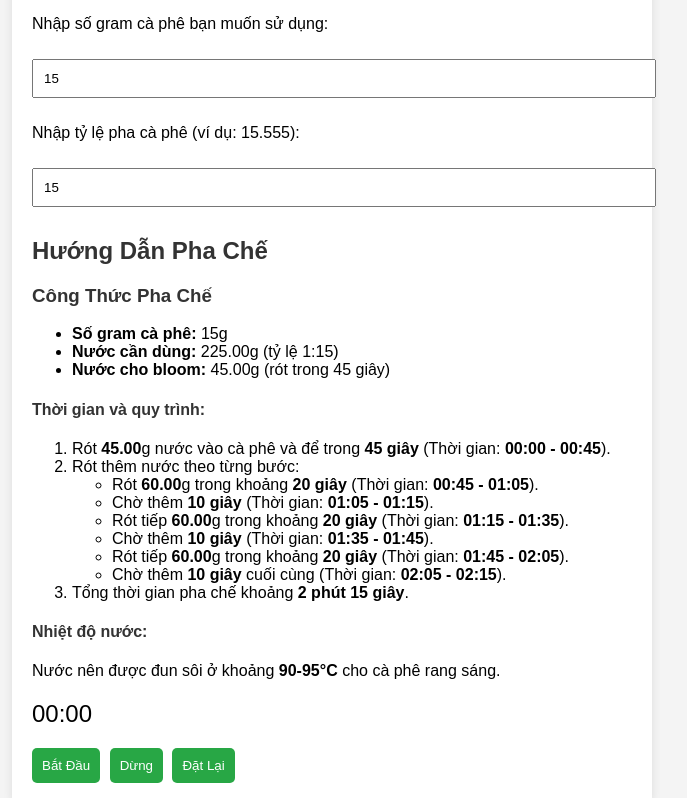
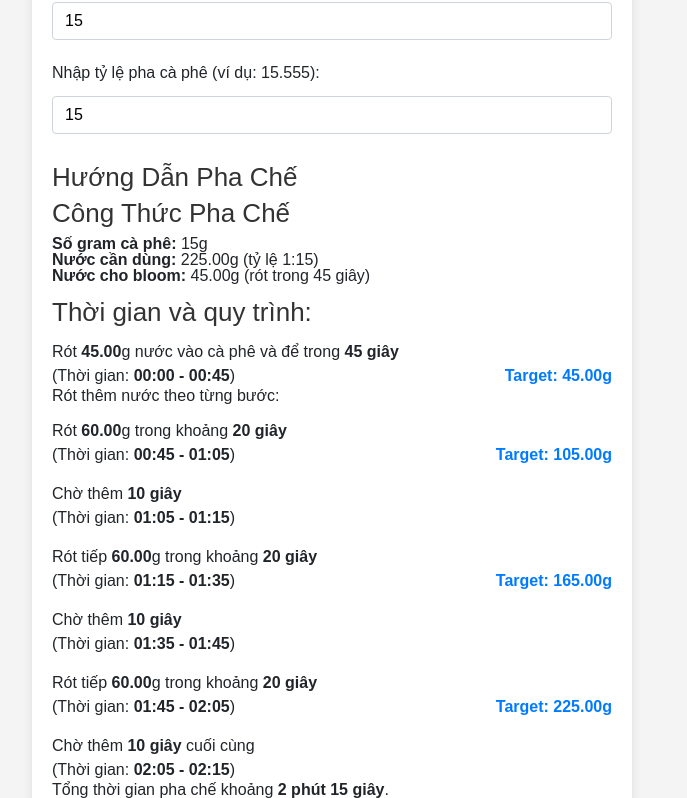
Before and after one commit to d0t666/cafe_v60, a plain HTML site: page index.html in a window 1280 px wide. Shown: the part 105-903 px from the top of the page, without its empty margins (308-995 px from the left). Drawn offline with nearby package versions, Linux system fonts and the light colour scheme.

Commit message:
reset css, add time and target ml

```diff
--- /dev/null
+++ b/css/reset.css
@@ -0,0 +1,128 @@
+/* http://meyerweb.com/eric/tools/css/reset/
+   v2.0 | 20110126
+   License: none (public domain)
+*/
+
+html,
+body,
+div,
+span,
+applet,
+object,
+iframe,
+h1,
+h2,
+h3,
+h4,
+h5,
+h6,
+p,
+blockquote,
+pre,
+a,
+abbr,
+acronym,
+address,
+big,
+cite,
+code,
+del,
+dfn,
+em,
+img,
+ins,
+kbd,
+q,
+s,
+samp,
+small,
+strike,
+sub,
+sup,
+tt,
+var,
+b,
+u,
+i,
+center,
+dl,
+dt,
+dd,
+ol,
+ul,
+li,
+fieldset,
+form,
+label,
+legend,
+table,
+caption,
+tbody,
+tfoot,
+thead,
+tr,
+th,
+td,
+article,
+aside,
+canvas,
+details,
+embed,
+figure,
+figcaption,
+footer,
+header,
+hgroup,
+menu,
+nav,
+output,
+ruby,
+section,
+summary,
+time,
+mark,
+audio,
+video {
+    margin: 0;
+    padding: 0;
+    border: 0;
+    font-size: 100%;
+    font: inherit;
+    vertical-align: baseline;
+}
+/* HTML5 display-role reset for older browsers */
+article,
+aside,
+details,
+figcaption,
+figure,
+footer,
+header,
+hgroup,
+menu,
+nav,
+section {
+    display: block;
+}
+body {
+    line-height: 1;
+}
+ol,
+ul {
+    list-style: none;
+}
+blockquote,
+q {
+    quotes: none;
+}
+blockquote:before,
+blockquote:after,
+q:before,
+q:after {
+    content: "";
+    content: none;
+}
+table {
+    border-collapse: collapse;
+    border-spacing: 0;
+}
--- a/index.html
+++ b/index.html
@@ -1,10 +1,16 @@
 <!DOCTYPE html>
 <html lang="vi">
     <head>
-    <meta charset="UTF-8">
-    <meta name="viewport" content="width=device-width, initial-scale=1.0">
+        <meta charset="UTF-8" />
+        <meta name="viewport" content="width=device-width, initial-scale=1.0" />
         <title>Công Thức Pha Cà Phê V60</title>
+        <link href="https://stackpath.bootstrapcdn.com/bootstrap/4.5.2/css/bootstrap.min.css" rel="stylesheet" />
+        <!-- reset -->
+        <link rel="stylesheet" href="./css/reset.css" />
         <style>
+            * {
+                box-sizing: border-box;
+            }
             body {
                 font-family: Arial, sans-serif;
                 margin: 20px;
@@ -12,6 +18,8 @@
             }
             .title {
                 color: #333;
+                font-size: 26px;
+                margin-bottom: 10px;
             }
             .container {
                 max-width: 600px;
@@ -19,7 +27,11 @@
                 padding: 20px;
                 background: white;
                 border-radius: 5px;
-            box-shadow: 0 0 10px rgba(0,0,0,0.1);
+                box-shadow: 0 0 10px rgba(0, 0, 0, 0.1);
+            }
+            .head__container {
+                border: none;
+                box-shadow: none;
             }
             .input {
                 width: 100%;
@@ -27,7 +39,7 @@
                 margin: 10px 0;
             }
             .button {
-            padding: 10px;
+                padding: 16px;
                 background-color: #28a745;
                 color: white;
                 border: none;
@@ -43,9 +55,23 @@
                 margin: 20px 0;
             }
             .milestone {
-            display: flex;
-            justify-content: space-between;
+                /* display: flex; */
+                /* justify-content: space-between;
+                align-items: center; */
+                gap: 8px;
+                margin-top: 15px;
+                line-height: 1.5;
             }
+            .milestone__details {
+                display: block;
+            }
+
+            .milestone__target {
+                display: block;
+                float: right; /* Nếu bạn muốn nó nằm bên phải */
+                /* font-weight: 600; */
+            }
+
             .milestone__text {
                 color: #333;
             }
@@ -53,17 +79,71 @@
                 color: green;
                 display: none; /* Mặc định không hiển thị */
             }
+            .target {
+                color: #007bff; /* Màu xanh dương cho Target */
+                font-weight: bold;
+            }
+            /* input  */
+            .input-block {
+                margin-bottom: 20px; /* Khoảng cách giữa các block */
+            }
+
+            .input-group {
+                margin-bottom: 15px; /* Khoảng cách giữa các nhóm */
+            }
+
+            .input-label {
+                margin-bottom: 5px; /* Khoảng cách giữa nhãn và ô nhập */
+            }
+
+            .input {
+                width: 100%; /* Đảm bảo ô nhập chiếm toàn bộ chiều rộng của nhóm */
+                height: 38px; /* Đặt chiều cao cố định cho các ô nhập */
+                padding: 0.375rem 0.75rem; /* Padding cho ô nhập */
+                border: 1px solid #ced4da; /* Border cho ô nhập */
+                border-radius: 0.25rem; /* Border-radius cho ô nhập */
+                box-sizing: border-box; /* Đảm bảo padding và border không làm tăng chiều rộng tổng cộng */
+            }
+
+            /* Ngăn zoom khi nhập trên iOS */
+            input[type="number"] {
+                font-size: 16px; /* Đảm bảo kích thước phông chữ không nhỏ hơn 16px */
+            }
+            /* timebrew */
+            .timebrew__wrap {
+                margin: 15px 0;
+            }
         </style>
     </head>
     <body>
-
         <div class="container">
             <h1 class="title">Công Thức Pha Cà Phê V60</h1>
-    <p>Nhập số gram cà phê bạn muốn sử dụng:</p>
-    <input type="number" class="input" id="coffeeWeight" placeholder="Số gram cà phê" value="15" min="1" />
+            <div class="input-block">
+                <div class="input-group">
+                    <label class="input-label">Nhập số gram cà phê bạn muốn sử dụng:</label>
+                    <input
+                        type="number"
+                        class="input"
+                        id="coffeeWeight"
+                        placeholder="Số gram cà phê"
+                        value="15"
+                        min="1"
+                    />
+                </div>
 
-    <p>Nhập tỷ lệ pha cà phê (ví dụ: 15.555):</p>
-    <input type="number" class="input" id="ratio" placeholder="Tỷ lệ pha" value="15" step="0.001" min="1" />
+                <div class="input-group">
+                    <label class="input-label">Nhập tỷ lệ pha cà phê (ví dụ: 15.555):</label>
+                    <input
+                        type="number"
+                        class="input"
+                        id="ratio"
+                        placeholder="Tỷ lệ pha"
+                        value="15"
+                        step="0.001"
+                        min="1"
+                    />
+                </div>
+            </div>
 
             <h2 class="title">Hướng Dẫn Pha Chế</h2>
             <div id="instructions"></div>
@@ -82,8 +162,8 @@
             let seconds = 0;
 
             function calculate() {
-        const coffeeWeight = parseInt(document.getElementById('coffeeWeight').value);
-        const ratio = parseFloat(document.getElementById('ratio').value);
+                const coffeeWeight = parseInt(document.getElementById("coffeeWeight").value);
+                const ratio = parseFloat(document.getElementById("ratio").value);
 
                 if (isNaN(coffeeWeight) || coffeeWeight <= 0) {
                     alert("Vui lòng nhập số gram cà phê hợp lệ.");
@@ -97,7 +177,7 @@
 
                 // Tính toán lượng nước cần thiết
                 const waterForBloom = coffeeWeight * 3; // Nước cho Bloom
-        const remainingWater = (coffeeWeight * ratio) - waterForBloom; // Nước còn lại
+                const remainingWater = coffeeWeight * ratio - waterForBloom; // Nước còn lại
                 const waterForPour = Math.round(remainingWater / 3); // Nước cho từng lần rót (chia đều cho 3 lần)
 
                 // Thời gian rót và nhiệt độ
@@ -108,27 +188,84 @@
             <li><strong>Nước cần dùng:</strong> ${(waterForBloom + remainingWater).toFixed(2)}g (tỷ lệ 1:${ratio})</li>
             <li><strong>Nước cho bloom:</strong> ${waterForBloom.toFixed(2)}g (rót trong 45 giây)</li>
         </ul>
+<div class="timebrew__wrap">
     <h4 class="title">Thời gian và quy trình:</h4>
     <ol>
-    <li>Rót <strong>${waterForBloom.toFixed(2)}</strong>g nước vào cà phê và để trong <strong>45 giây</strong> <span class="milestone__tick" id="tick-1">✔️</span> (Thời gian: <strong>00:00 - 00:45</strong>).</li>
+        <li class="milestone">
+            Rót <strong>${waterForBloom.toFixed(2)}</strong>g nước vào cà phê và để trong <strong>45 giây</strong>
+            <span class="milestone__tick" id="tick-1">✔️</span>
+            <div class="milestone__details">
+                (Thời gian: <strong>00:00 - 00:45</strong>)
+                <div class="milestone__target target">Target: ${waterForBloom.toFixed(2)}g</div>
+            </div>
+        </li>
         <li>Rót thêm nước theo từng bước:</li>
         <ul>
-        <li>Rót <strong>${waterForPour.toFixed(2)}</strong>g trong khoảng <strong>20 giây</strong> <span class="milestone__tick" id="tick-2">✔️</span> (Thời gian: <strong>00:45 - 01:05</strong>).</li>
-        <li>Chờ thêm <strong>10 giây</strong> <span class="milestone__tick" id="tick-3">✔️</span> (Thời gian: <strong>01:05 - 01:15</strong>).</li>
-        <li>Rót tiếp <strong>${waterForPour.toFixed(2)}</strong>g trong khoảng <strong>20 giây</strong> <span class="milestone__tick" id="tick-4">✔️</span> (Thời gian: <strong>01:15 - 01:35</strong>).</li>
-        <li>Chờ thêm <strong>10 giây</strong> <span class="milestone__tick" id="tick-5">✔️</span> (Thời gian: <strong>01:35 - 01:45</strong>).</li>
-        <li>Rót tiếp <strong>${waterForPour.toFixed(2)}</strong>g trong khoảng <strong>20 giây</strong> <span class="milestone__tick" id="tick-6">✔️</span> (Thời gian: <strong>01:45 - 02:05</strong>).</li>
-        <li>Chờ thêm <strong>10 giây</strong> cuối cùng <span class="milestone__tick" id="tick-7">✔️</span> (Thời gian: <strong>02:05 - 02:15</strong>). </li>
+            <li class="milestone">
+                Rót <strong>${waterForPour.toFixed(2)}</strong>g trong khoảng <strong>20 giây</strong>
+                <span class="milestone__tick" id="tick-2">✔️</span>
+                <div class="milestone__details">
+                    (Thời gian: <strong>00:45 - 01:05</strong>)
+                    <div class="milestone__target target">Target: ${(waterForBloom + waterForPour).toFixed(2)}g</div>
+                </div>
+            </li>
+            <li class="milestone">
+                Chờ thêm <strong>10 giây</strong>
+                <span class="milestone__tick" id="tick-3">✔️</span>
+                <div class="milestone__details">
+                    (Thời gian: <strong>01:05 - 01:15</strong>)
+                </div>
+            </li>
+            <li class="milestone">
+                Rót tiếp <strong>${waterForPour.toFixed(2)}</strong>g trong khoảng <strong>20 giây</strong>
+                <span class="milestone__tick" id="tick-4">✔️</span>
+                <div class="milestone__details">
+                    (Thời gian: <strong>01:15 - 01:35</strong>)
+                    <div class="milestone__target target">Target: ${(waterForBloom + waterForPour * 2).toFixed(
+                        2
+                    )}g</div>
+                </div>
+            </li>
+            <li class="milestone">
+                Chờ thêm <strong>10 giây</strong>
+                <span class="milestone__tick" id="tick-5">✔️</span>
+                <div class="milestone__details">
+                    (Thời gian: <strong>01:35 - 01:45</strong>)
+                </div>
+            </li>
+            <li class="milestone">
+                Rót tiếp <strong>${waterForPour.toFixed(2)}</strong>g trong khoảng <strong>20 giây</strong>
+                <span class="milestone__tick" id="tick-6">✔️</span>
+                <div class="milestone__details">
+                    (Thời gian: <strong>01:45 - 02:05</strong>)
+                    <div class="milestone__target target">Target: ${(waterForBloom + waterForPour * 3).toFixed(
+                        2
+                    )}g</div>
+                </div>
+            </li>
+            <li class="milestone">
+                Chờ thêm <strong>10 giây</strong> cuối cùng
+                <span class="milestone__tick" id="tick-7">✔️</span>
+                <div class="milestone__details">
+                    (Thời gian: <strong>02:05 - 02:15</strong>)
+                </div>
+            </li>
         </ul>
         <li>Tổng thời gian pha chế khoảng <strong>2 phút 15 giây</strong>.</li>
     </ol>
+</div>
+
+
+
+
+
 
 
         <h4 class="title">Nhiệt độ nước:</h4>
         <p>Nước nên được đun sôi ở khoảng <strong>90-95°C</strong> cho cà phê rang sáng.</p>
         `;
 
-        document.getElementById('instructions').innerHTML = instructions;
+                document.getElementById("instructions").innerHTML = instructions;
 
                 // Reset dấu tick
                 resetTicks();
@@ -137,18 +274,18 @@
             function startTimer() {
                 clearInterval(timerInterval);
                 seconds = 0; // Reset lại giây
-        timerInterval = setInterval(function() {
+                timerInterval = setInterval(function () {
                     seconds++;
-            document.getElementById('time').innerText = formatTime(seconds);
+                    document.getElementById("time").innerText = formatTime(seconds);
 
                     // Kiểm tra mốc thời gian và hiển thị dấu tick tương ứng
-            if (seconds === 45) document.getElementById('tick-1').style.display = 'inline'; // Rót lần đầu
-            if (seconds === 55) document.getElementById('tick-2').style.display = 'inline'; // Rót thêm nước
-            if (seconds === 65) document.getElementById('tick-3').style.display = 'inline'; // Chờ thêm
-            if (seconds === 75) document.getElementById('tick-4').style.display = 'inline'; // Rót tiếp
-            if (seconds === 85) document.getElementById('tick-5').style.display = 'inline'; // Chờ thêm
-            if (seconds === 95) document.getElementById('tick-6').style.display = 'inline'; // Rót tiếp
-            if (seconds === 105) document.getElementById('tick-7').style.display = 'inline'; // Chờ thêm cuối
+                    if (seconds === 45) document.getElementById("tick-1").style.display = "inline"; // Rót lần đầu
+                    if (seconds === 55) document.getElementById("tick-2").style.display = "inline"; // Rót thêm nước
+                    if (seconds === 65) document.getElementById("tick-3").style.display = "inline"; // Chờ thêm
+                    if (seconds === 75) document.getElementById("tick-4").style.display = "inline"; // Rót tiếp
+                    if (seconds === 85) document.getElementById("tick-5").style.display = "inline"; // Chờ thêm
+                    if (seconds === 95) document.getElementById("tick-6").style.display = "inline"; // Rót tiếp
+                    if (seconds === 105) document.getElementById("tick-7").style.display = "inline"; // Chờ thêm cuối
                 }, 1000);
             }
 
@@ -159,7 +296,7 @@
             function resetTimer() {
                 clearInterval(timerInterval);
                 seconds = 0;
-        document.getElementById('time').innerText = "00:00";
+                document.getElementById("time").innerText = "00:00";
 
                 // Reset dấu tick
                 resetTicks();
@@ -167,24 +304,22 @@
 
             function resetTicks() {
                 for (let i = 1; i <= 7; i++) {
-            document.getElementById(`tick-${i}`).style.display = 'none';
+                    document.getElementById(`tick-${i}`).style.display = "none";
                 }
             }
 
             function formatTime(sec) {
                 const minutes = Math.floor(sec / 60);
                 const secondsLeft = sec % 60;
-        return `${String(minutes).padStart(2, '0')}:${String(secondsLeft).padStart(2, '0')}`;
+                return `${String(minutes).padStart(2, "0")}:${String(secondsLeft).padStart(2, "0")}`;
             }
 
             // Thêm sự kiện lắng nghe cho các trường nhập liệu
-    document.getElementById('coffeeWeight').addEventListener('input', calculate);
-    document.getElementById('ratio').addEventListener('input', calculate);
+            document.getElementById("coffeeWeight").addEventListener("input", calculate);
+            document.getElementById("ratio").addEventListener("input", calculate);
 
             // Tính toán ngay khi tải trang
             window.onload = calculate;
-
         </script>
-
     </body>
 </html>
```
Lines whose indentation alone changed are shown as unchanged.
